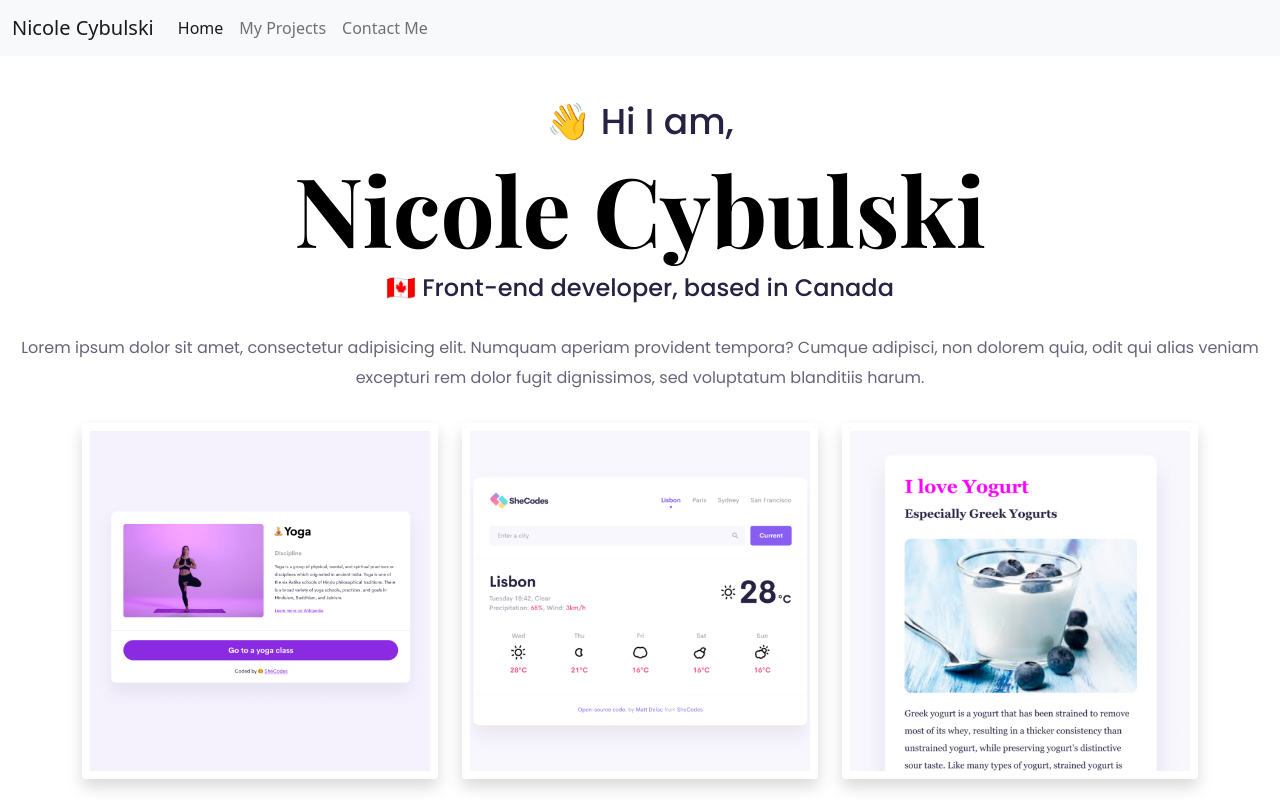
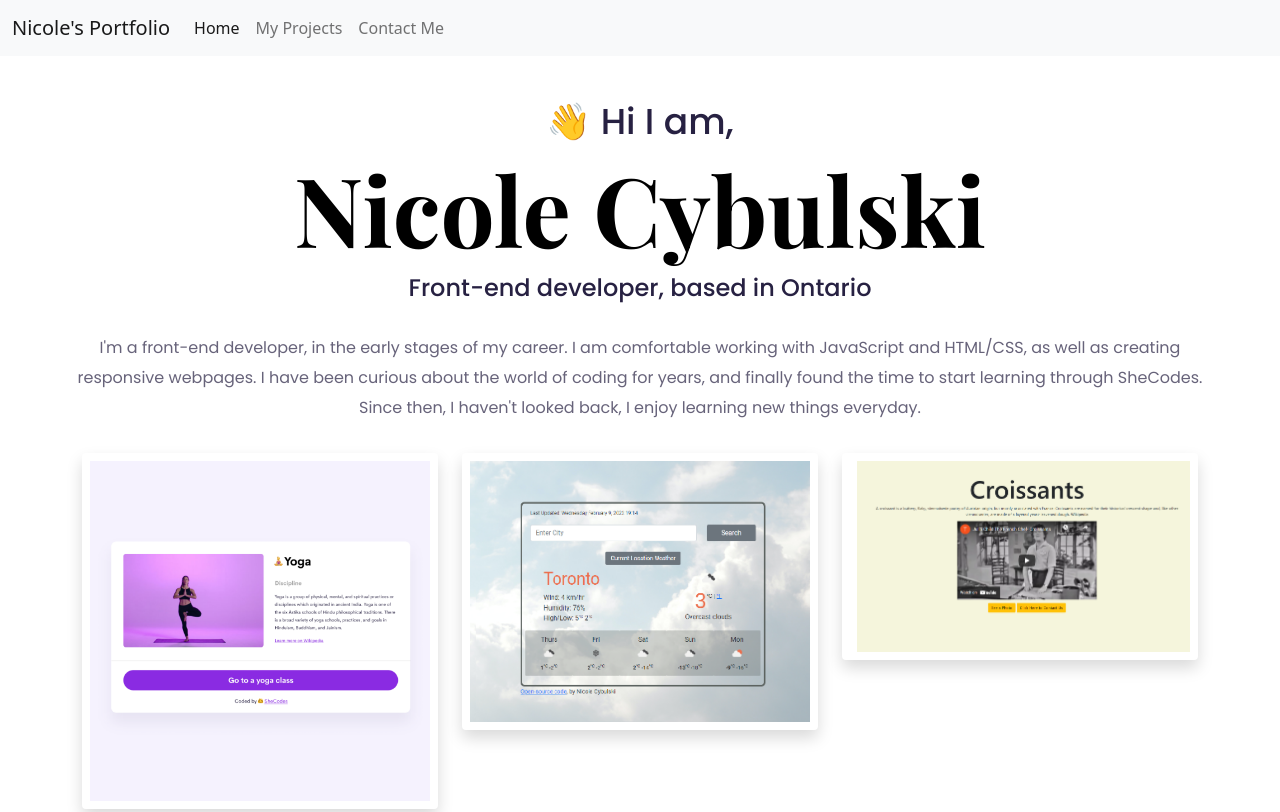
Before and after one commit to neecolacodes/Portfolio-Project, a plain HTML site: page index.html in a window 1280 px wide. Shown: the top 812 px of the page. Drawn offline with nearby package versions, Linux system fonts and the light colour scheme.

Commit message:
adding personalized content

```diff
--- a/index.html
+++ b/index.html
@@ -30,7 +30,7 @@
   <body>
     <nav class="navbar navbar-expand-lg navbar-light bg-light fixed-top">
       <div class="container-fluid">
-        <a class="navbar-brand" href="#" title="brand">Nicole Cybulski</a>
+        <a class="navbar-brand" href="#" title="brand">Nicole's Portfolio</a>
         <button
           class="navbar-toggler"
           type="button"
@@ -69,14 +69,15 @@
     </nav>
     <h2 class="text-center">👋 Hi I am,</h2>
     <h1 class="text-center">Nicole Cybulski</h1>
-    <h3 class="text-center">🇨🇦 Front-end developer, based in Canada</h3>
+    <h3 class="text-center">Front-end developer, based in Ontario</h3>
 
     <div class="about-paragraphs text-center">
       <p>
-        Lorem ipsum dolor sit amet, consectetur adipisicing elit. Numquam
-        aperiam provident tempora? Cumque adipisci, non dolorem quia, odit qui
-        alias veniam excepturi rem dolor fugit dignissimos, sed voluptatum
-        blanditiis harum.
+        I'm a front-end developer, in the early stages of my career. I am
+        comfortable working with JavaScript and HTML/CSS, as well as creating
+        responsive webpages. I have been curious about the world of coding for
+        years, and finally found the time to start learning through SheCodes.
+        Since then, I haven't looked back, I enjoy learning new things everyday.
       </p>
     </div>
     <div class="container">
@@ -90,15 +91,15 @@
         </div>
         <div class="col-sm-4">
           <img
-            src="images/weather.png"
+            src="images/weatherapp.png"
             alt="image of my weather app"
             class="img-fluid p-2 shadow rounded"
           />
         </div>
         <div class="col-sm-4">
           <img
-            src="images/yogurt.png"
-            alt="image of my yogurt app"
+            src="images/crossaints.png"
+            alt="image of my croissants webpage"
             class="img-fluid p-2 shadow rounded"
           />
         </div>
--- a/style.css
+++ b/style.css
@@ -6,6 +6,7 @@
 
 body {
   margin-top: 100px !important;
+  background: #f9f7fe;
 }
 
 h1,
@@ -86,7 +87,7 @@ p {
 }
 
 .about-paragraphs p {
-  margin: 10px;
+  margin: 10px 60px;
 }
 
 .email-link {
```
Also changed, not shown: contact.html (+13 -4 lines), projects.html (+12 -12 lines), images/crossaints.png (added), images/weatherapp.png (added).
